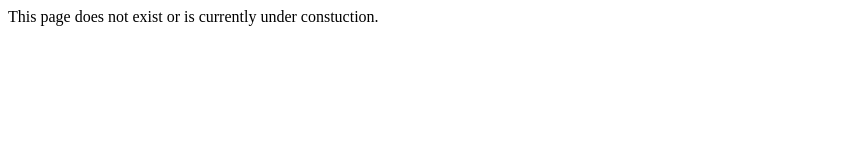
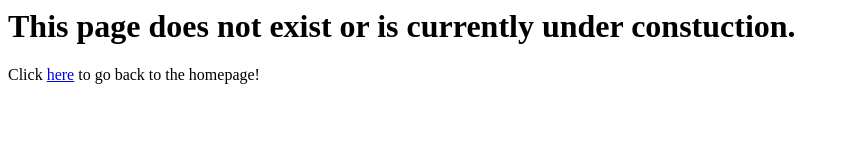
Before and after one commit to smitenwoodhoney/smitenwoodhoney.github.io, a plain HTML site: page error.html in a window 1280 px wide. Shown: the whole page, without its empty margins (0-849 px from the left). Drawn offline with Linux system fonts and the light colour scheme.

Commit message:
Update error.html

```diff
--- a/error.html
+++ b/error.html
@@ -6,6 +6,7 @@
     <title>Error</title>
 </head>
 <body>
-    <p>This page does not exist or is currently under constuction.</p>
+    <h1>This page does not exist or is currently under constuction.</h1>
+    <p>Click <a href="https://smitenwoodhoney.github.io">here</a> to go back to the homepage!</p>
 </body>
 </html>
```
